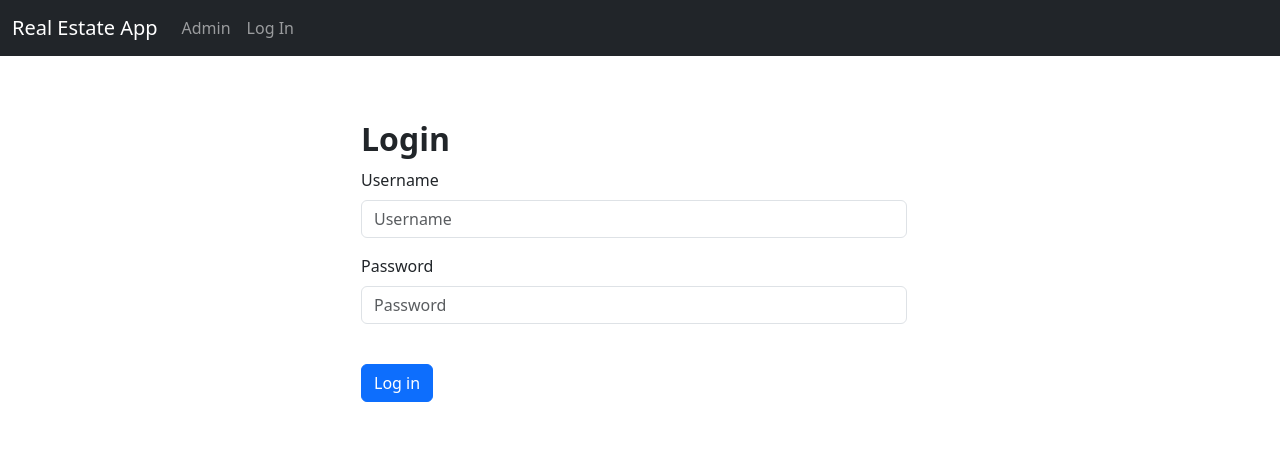
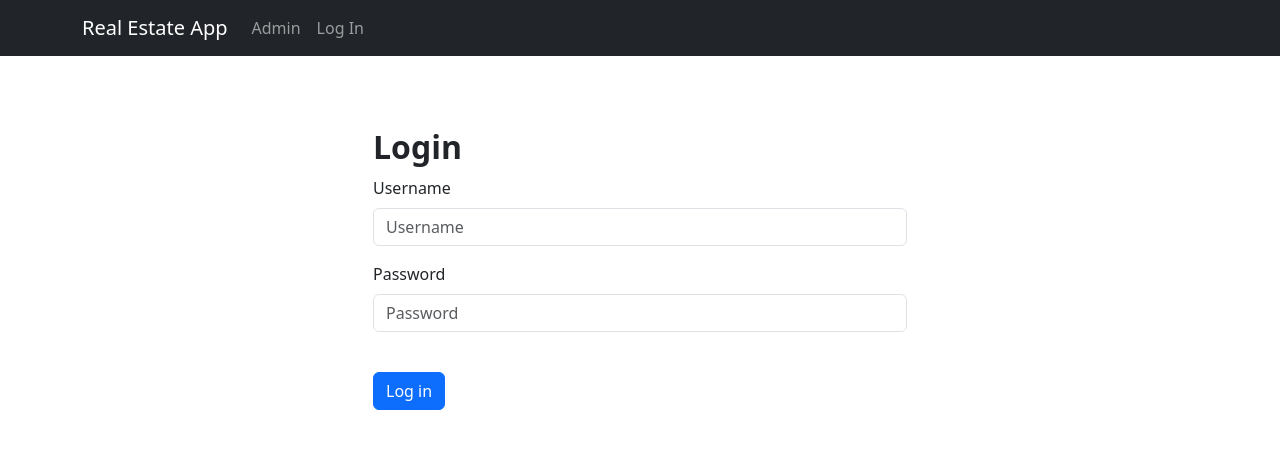
Before and after one commit to DataRohit/Django-RealEstate, a Django app: page /appauth/login/ in a window 1280 px wide. Shown: the top 449 px of the page. Run offline with Django 4.2, Linux system fonts and the light colour scheme; some libraries are stand-ins or nearby versions.

Commit message:
Code Refactor

```diff
--- a/realestate/apps/appauth/templates/appauth/login.html
+++ b/realestate/apps/appauth/templates/appauth/login.html
@@ -3,11 +3,11 @@
 {% bootstrap_javascript %}
 
 {% block body %}
-    <div class="container" style="margin: 5%;">
+    <div class="container mt-5">
         <div class="row">
             <div class="col-sm-3"></div>
             <div class="col-sm-6">
-                <h2><strong>Login</strong></h2>
+                <h2 class="mt-4"><strong>Login</strong></h2>
                 <div style="margin: 10px 0" class="well">
                     <form style="margin-bottom: 20px" action="{% url "appauth_login" %}" role="form" method="post">
                         {% csrf_token %}
--- a/realestate/apps/core/templates/core/base.html
+++ b/realestate/apps/core/templates/core/base.html
@@ -18,7 +18,7 @@
 
 <body>
     <nav class="navbar navbar-expand-lg navbar-dark bg-dark">
-        <div class="container-fluid">
+        <div class="container container-fluid">
             <a class="navbar-brand" href={% url "home" %}>Real Estate App</a>
             <button class="navbar-toggler" type="button" data-bs-toggle="collapse" data-bs-target="#navbarSupportedContent" aria-controls="navbarSupportedContent" aria-expanded="false" aria-label="Toggle navigation">
                 <span class="navbar-toggler-icon"></span>
@@ -44,9 +44,10 @@
         </div>
     </nav>
 
-
-    {% block body %}
-    {% endblock %}
+    <div class="container">
+        {% block body %}
+        {% endblock %}
+    </div>
 
     {% bootstrap_javascript %}
 
```
Also changed, not shown: realestate/apps/core/templates/core/homebuyerHome.html (+6 -1 lines), realestate/apps/core/views.py (+8 -1 lines).
